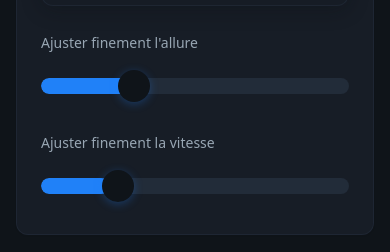
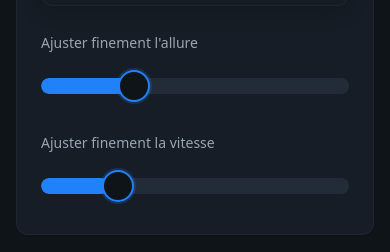
Before and after one commit to WintsDee/Paceo, a React (Vite) app: page / in a window 390 px wide. Shown: the part 419-671 px from the top of the page. Built offline with nearby package versions, Linux system fonts and the light colour scheme.

Commit message:
Refactor slider design
Update slider component to display the surrounding circle even when not in focus, addressing the current unusual shadow/glow effect on mobile.

```diff
--- a/src/components/ui/slider.tsx
+++ b/src/components/ui/slider.tsx
@@ -18,7 +18,7 @@ const Slider = React.forwardRef<
     <SliderPrimitive.Track className="relative h-4 w-full grow overflow-hidden rounded-full bg-secondary touch-manipulation">
       <SliderPrimitive.Range className="absolute h-full bg-primary rounded-full" />
     </SliderPrimitive.Track>
-    <SliderPrimitive.Thumb className="block h-8 w-8 rounded-full border-3 border-primary bg-background ring-offset-background transition-all duration-200 focus-visible:outline-none focus-visible:ring-2 focus-visible:ring-ring focus-visible:ring-offset-2 disabled:pointer-events-none disabled:opacity-50 shadow-[0_2px_10px_hsl(var(--primary)/0.3)] hover:scale-110 active:scale-105 touch-manipulation cursor-grab active:cursor-grabbing" />
+    <SliderPrimitive.Thumb className="block h-8 w-8 rounded-full border-2 border-primary bg-background ring-2 ring-primary/20 ring-offset-background transition-all duration-200 focus-visible:outline-none focus-visible:ring-2 focus-visible:ring-ring focus-visible:ring-offset-2 disabled:pointer-events-none disabled:opacity-50 hover:scale-110 active:scale-105 touch-manipulation cursor-grab active:cursor-grabbing" />
   </SliderPrimitive.Root>
 ))
 Slider.displayName = SliderPrimitive.Root.displayName
```
